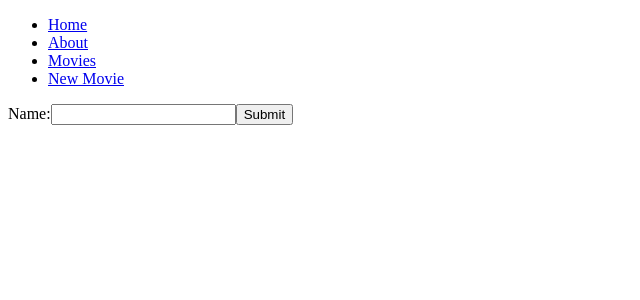
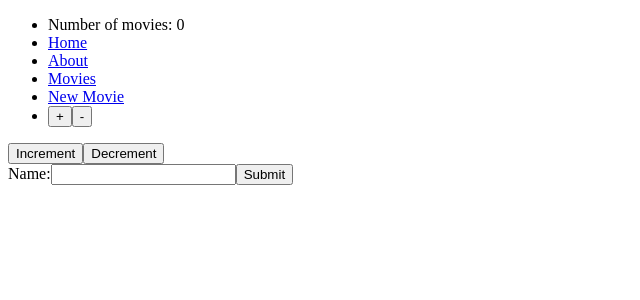
Before and after one commit to raulanatol/react-modulo-9, a React app: page /newMovie in a window 1280 px wide. Shown: the top 300 px of the page, without its empty margins (0-640 px from the left). Built offline with nearby package versions, Linux system fonts and the light colour scheme.

Commit message:
Simple counter changes

```diff
--- a/package.json
+++ b/package.json
@@ -28,14 +28,17 @@
     "@types/node": "^10.1.3",
     "@types/react": "^16.3.14",
     "@types/react-dom": "^16.0.5",
+    "@types/react-redux": "^6.0.1",
     "@types/react-router": "^4.0.25",
     "@types/react-router-dom": "^4.2.6",
+    "@types/redux": "^3.6.0",
     "@types/webpack": "^4.4.0",
     "css-loader": "^0.28.11",
     "enzyme": "^3.3.0",
     "enzyme-adapter-react-16": "^1.1.1",
     "jest": "^23.0.1",
     "jest-css-modules": "^1.1.0",
+    "redux": "^4.0.0",
     "style-loader": "^0.21.0",
     "ts-jest": "^22.4.6",
     "ts-loader": "^4.3.0",
@@ -50,6 +53,7 @@
   "dependencies": {
     "react": "^16.4.0",
     "react-dom": "^16.4.0",
+    "react-redux": "^5.0.7",
     "react-router": "^4.2.0",
     "react-router-dom": "^4.2.2"
   },
--- a/src/App.tsx
+++ b/src/App.tsx
@@ -1,22 +1,40 @@
 import * as React from 'react';
+import * as Redux from 'redux';
 import { BrowserRouter as Router, Route } from 'react-router-dom';
+import { Provider } from 'react-redux';
 import Header from './containers/Header';
 import Home from './pages/Home';
 import About from './pages/About';
 import Movies from './pages/Movies';
 import NewMovie from './pages/NewMovie';
+import rootReducer, { AppState } from './reducers';
+import { decrementCounter, incrementCounter } from './actions';
+
+const store: Redux.Store<AppState> = Redux.createStore(rootReducer);
+
+function increment() {
+  store.dispatch(incrementCounter(1));
+}
+
+function decrement() {
+  store.dispatch(decrementCounter(1));
+}
 
 export default class App extends React.Component {
   render() {
-    return <Router>
+    return <Provider store={store}>
+      <Router>
         <div>
           <Header/>
+          <button onClick={increment}>Increment</button>
+          <button onClick={decrement}>Decrement</button>
           <Route exact path="/" component={Home}/>
           <Route path="/home" component={Home}/>
           <Route path="/about" component={About}/>
           <Route path="/movies" component={Movies}/>
           <Route path="/newMovie" component={NewMovie}/>
         </div>
-    </Router>;
+      </Router>
+    </Provider>;
   }
 }
--- /dev/null
+++ b/src/actions/index.tsx
@@ -0,0 +1,21 @@
+export interface Action {
+  readonly type: string;
+}
+
+export interface IncrementAction extends Action {
+  delta: number;
+}
+
+export interface DecrementAction extends Action {
+  delta: number;
+}
+
+export const incrementCounter = (delta: number): IncrementAction => ({ type: 'INCREMENT_COUNTER', delta });
+export const decrementCounter = (delta: number): DecrementAction => ({ type: 'DECREMENT_COUNTER', delta });
+
+
+type ActionType =
+  | IncrementAction
+  | DecrementAction
+
+export default ActionType;
--- a/src/containers/Header.tsx
+++ b/src/containers/Header.tsx
@@ -1,13 +1,53 @@
 import * as React from 'react';
 import { Link } from 'react-router-dom';
+import { AppState } from '../reducers';
+import { connect } from 'react-redux';
+import { decrementCounter, incrementCounter } from '../actions';
 
-export default class Header extends React.Component {
+export interface HeaderProps {
+  counter: number;
+  incrementCounter?: (value: number) => {};
+  decrementCounter?: (value: number) => {};
+}
+
+class Header extends React.Component<HeaderProps, {}> {
+  constructor(props) {
+    super(props);
+
+    this.increment = this.increment.bind(this);
+    this.decrement = this.decrement.bind(this);
+  }
+
+  increment() {
+    this.props.incrementCounter(2);
+  }
+
+  decrement() {
+    this.props.decrementCounter(2);
+  }
+
   render() {
     return <ul>
+      <li>Number of movies: {this.props.counter}</li>
       <li><Link to="/home">Home</Link></li>
       <li><Link to="/about">About</Link></li>
       <li><Link to="/movies">Movies</Link></li>
       <li><Link to="/newMovie">New Movie</Link></li>
+      <li>
+        <button onClick={this.increment}>+</button>
+        <button onClick={this.decrement}>-</button>
+      </li>
     </ul>;
   }
 }
+
+const mapStateToProps = (state: AppState) => {
+  return { counter: state.counter.value };
+};
+
+const mapDispatchToProps = (dispatch) => ({
+  incrementCounter: (value: number) => dispatch(incrementCounter(value)),
+  decrementCounter: (value: number) => dispatch(decrementCounter(value))
+});
+
+export default connect(mapStateToProps, mapDispatchToProps)(Header);
--- /dev/null
+++ b/src/reducers/counter.tsx
@@ -0,0 +1,18 @@
+import ActionType from '../actions';
+import { CounterState } from './index';
+
+const initialState: CounterState = {
+  value: 0
+};
+
+const counter = (state = initialState, action: ActionType) => {
+  switch (action.type) {
+    case 'INCREMENT_COUNTER':
+      return { ...state, value: state.value + action.delta };
+    case 'DECREMENT_COUNTER':
+      return { ...state, value: state.value - action.delta };
+    default:
+      return state;
+  }
+};
+export default counter;
--- /dev/null
+++ b/src/reducers/index.tsx
@@ -0,0 +1,14 @@
+import { combineReducers } from 'redux';
+import counter from './counter';
+
+export interface CounterState {
+  value: number;
+}
+
+export interface AppState {
+  counter: CounterState
+}
+
+export default combineReducers({
+  counter
+});
```
Also changed, not shown: 1 other file (tests, documents, lock files or other folders). Lines whose indentation alone changed are shown as unchanged.
